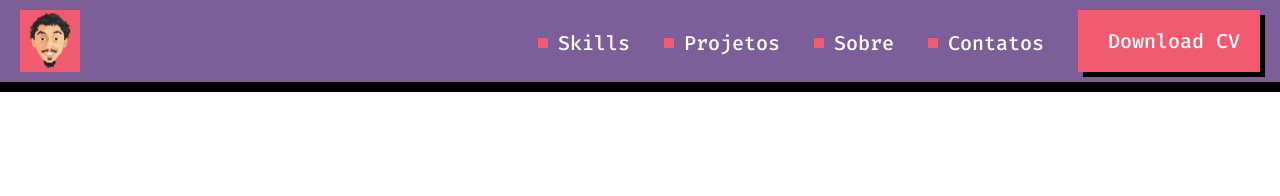
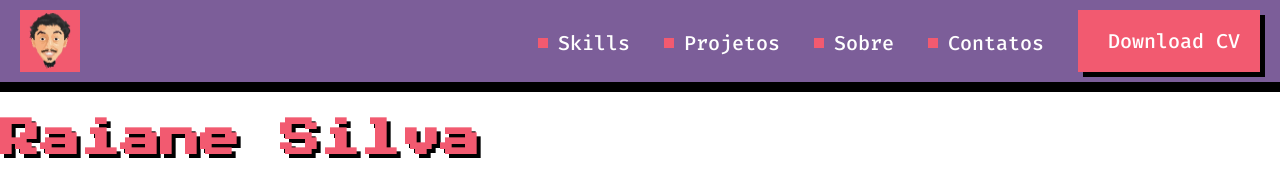
Before and after one commit to raianesilvaz/portifolio, a plain HTML site: page index.html in a window 1280 px wide. Drawn offline with Linux system fonts and the light colour scheme.

Commit message:
Create the title component

```diff
--- /dev/null
+++ b/css/components/title.css
@@ -0,0 +1,6 @@
+h1 {
+    font-family: 'Press Start 2P', sans-serif;
+    font-size: 40px;
+    color: #f25a70;
+    text-shadow: 4px 4px 0 #000000;
+}
--- a/index.html
+++ b/index.html
@@ -5,11 +5,11 @@
         <meta name="viewport" content="width=device-width, initial-scale=1.0">
         <title>Portifolio</title>
 
-        <link rel="preconnect" href="https://fonts.googleapis.com"><link rel="preconnect" href="https://fonts.gstatic.com" crossorigin><link href="https://fonts.googleapis.com/css2?family=Fira+Code:wght@500&display=swap" rel="stylesheet">
-        <link rel="preconnect" href="https://fonts.googleapis.com"><link rel="preconnect" href="https://fonts.gstatic.com" crossorigin><link href="https://fonts.googleapis.com/css2?family=Fira+Code:wght@300&display=swap" rel="stylesheet">
+        <link rel="preconnect" href="https://fonts.googleapis.com"><link rel="preconnect" href="https://fonts.gstatic.com" crossorigin><link href="https://fonts.googleapis.com/css2?family=Fira+Code:wght@300;500&family=Press+Start+2P&display=swap" rel="stylesheet">
 
         <link rel="stylesheet" href="css/reset.css">
         <link rel="stylesheet" href="css/index.css">
+        <link rel="stylesheet" href="css/components/title.css">
     </head>
 
     <body>
@@ -24,5 +24,6 @@
                 <a id="button" lang="en">Download CV</a>
             </nav>
         </header>
+        <h1>Raiane Silva</h1>
     </body>
 </html>
```
Also changed, not shown: css/index.css (line endings or trailing spaces).
